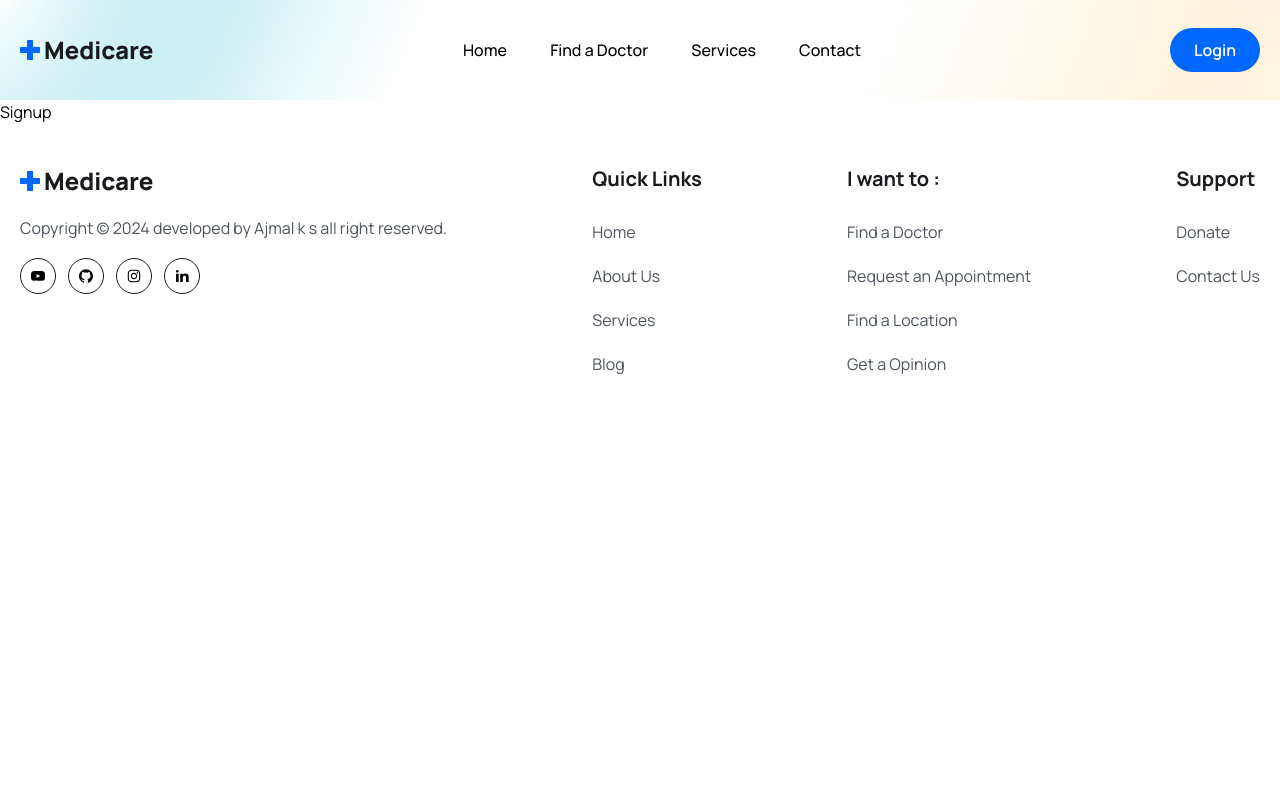
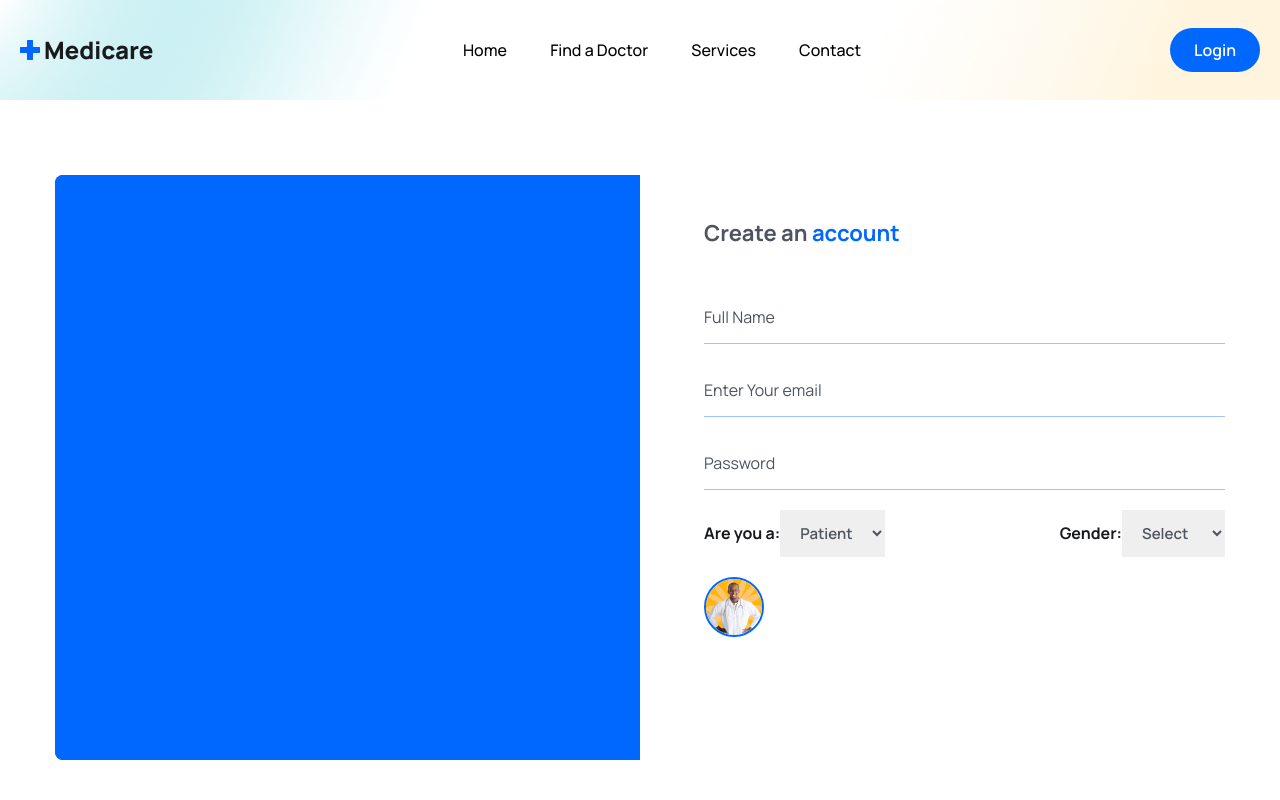
Before and after one commit to ajmal7641/Health-Care, a React (Vite) app in the folder frontend/: page /register in a window 1280 px wide. Shown: the top 800 px of the page. Built offline with nearby package versions, Linux system fonts and the light colour scheme.

Commit message:
health-care project fifth commit

```diff
--- a/frontend/src/pages/Doctors/DoctorAbout.jsx
+++ b/frontend/src/pages/Doctors/DoctorAbout.jsx
@@ -1,4 +1,4 @@
-import { formateDate } from '../../utils/formateDstes'
+import { formateDate } from '../../../utils/formateDstes'
 
 const DoctorAbout = () => {
   return (
--- a/frontend/src/pages/Doctors/DoctorDetails.jsx
+++ b/frontend/src/pages/Doctors/DoctorDetails.jsx
@@ -3,6 +3,7 @@
 import starIcon from '../../assets/images/Star.png'
 import DoctorAbout from './DoctorAbout'
 import Feedback from './Feedback'
+import SlidePanel from './SlidePanel'
 
 const DoctorDetails = () => {
       const [tab,setTab] = useState('about')
@@ -63,8 +64,9 @@
                                     tab === 'feedback' && <Feedback/>
                               }
                         </div>
-
-
+                  </div>
+                  <div>
+                        <SlidePanel/>
                   </div>
             </div>
       </div>
--- a/frontend/src/pages/Doctors/Feedback.jsx
+++ b/frontend/src/pages/Doctors/Feedback.jsx
@@ -1,6 +1,6 @@
 import React, { useState } from 'react'
 import avatar from '../../assets/images/avatar-icon.png'
-import { formateDate } from '../../utils/formateDstes'
+import { formateDate } from '../../../utils/formateDstes'
 import { AiFillStar } from "react-icons/ai";
 import FeedbackForm from './FeedbackForm';
 
@@ -34,10 +34,11 @@
             </p>
           </div>
         </div>
+
         <div className='flex gap-1'>
-          {[ ...Array(5).keys()].map((_,index)=>{
+          {[ ...Array(5).keys()].map((_,index)=>(
             <AiFillStar key={index} color='#0067FF' />
-          })}
+          ))}
 
         </div>
       </div>
--- a/frontend/src/pages/Doctors/FeedbackForm.jsx
+++ b/frontend/src/pages/Doctors/FeedbackForm.jsx
@@ -5,7 +5,16 @@
 
       const [rating,setRating] = useState(0)
       const [hover,setHover] = useState(0)
+      const [reviewText,setReviewText] = useState("")
+
+      const handleSubmitReview = async e=>{
+            e.preventDefault()
+
+            //later  use api
+      }
+
   return (
+      <form>
     <div>
       <h3 className="text-headingColor text-[16px] leading-6 font-semibold mb-4">
             How would you Rate the overall experience
@@ -40,6 +49,21 @@
       </div>
     </div>
 
+    <div className="mt-[30px]">
+      <h3 className='text-headingColor text-[16px] leading-6 font-semibold mb-4 mt-0'>
+            Share your feedback or suggestions*
+      </h3>
+      <textarea rows="10" className="border border-solid border-[#0066ff34] focus:outline
+       outline-primaryColor w-full px-4 py-3 rounded-md"
+       placeholder='write your message'
+        onChange={e => setReviewText(e.target.value)}>
+       </textarea>
+    </div>
+    <button type='submit' className='btn' onClick={handleSubmitReview}>
+      Submit Feedback
+    </button>
+    </form>
+
   )
 }
 
--- /dev/null
+++ b/frontend/src/pages/Doctors/SlidePanel.jsx
@@ -0,0 +1,51 @@
+
+const SlidePanel = () => {
+  return (
+    <div className='shadow-panelShadow p-3 lg:p-5 rounded-md'>
+           <div className="flex items-center justify-between" >
+            <p className='text_para mt-0 font-semibold'>Ticket Price</p>
+            <span className="text-[16px] leading-7 lg:text-[27px] text-headingColor font-bold">
+            ₹500
+            </span>
+           </div>
+
+           <div className="mt-[30px]">
+            <p className="text_para mt-0 font-semibold text-headingColor">
+                  Available Time Slots :
+            </p>
+
+            <ul className="mt-3">
+                  <li className="flex items-center justify-between mb-2">
+                        <p className="text-[15px] leading-6 text-textColor font-semibold">
+                              Sunday
+                        </p>
+                        <p className="text-[15px] leading-6 text-textColor font-semibold">
+                              4:00 PM - 9:30 PM
+                        </p>
+                  </li>
+
+                  <li className="flex items-center justify-between mb-2">
+                        <p className="text-[15px] leading-6 text-textColor font-semibold">
+                              Tuesday
+                        </p>
+                        <p className="text-[15px] leading-6 text-textColor font-semibold">
+                              4:00 PM - 9:30 PM
+                        </p>
+                  </li>
+
+                  <li className="flex items-center justify-between mb-2">
+                        <p className="text-[15px] leading-6 text-textColor font-semibold">
+                              Thursday
+                        </p>
+                        <p className="text-[15px] leading-6 text-textColor font-semibold">
+                              9:00 AM - 12:30 PM
+                        </p>
+                  </li>
+            </ul>
+           </div>
+           <button className='btn px-2 w-full rounded-md'> Book Appointment</button>
+    </div>
+  )
+}
+
+export default SlidePanel
--- a/frontend/src/pages/Login.jsx
+++ b/frontend/src/pages/Login.jsx
@@ -1,9 +1,58 @@
-import React from 'react'
+import React, { useState } from 'react'
+import {Link} from 'react-router-dom'
 
 const Login = () => {
-  return (
-    <div>Login</div>
-  )
+
+  const [formData, setFormData] = useState({
+    email: '',
+    password: '',
+  })
+
+  const handleInputChange = e => {
+    setFormData({ ...formData, [e.target.name]: e.target.value })
+  }
+  return <section className='px-5 lg:px-0 '>
+    <div className="w-full max-w-[570px] mx-auto rounded-lg shadow-md md:p-10 ">
+      <h3 className="text-headingColor text-[22px] leading-9 font-bold mb-10">
+        Hello <span className='text-primaryColor'> Wecome</span>Back🎉
+      </h3>
+      <form className="py-4 md:py-0">
+
+        <div className="mb-5">
+          <input type="email"
+           placeholder='Enter your Email'
+            name='email'
+           value={FormData.email}
+           onChange={handleInputChange}
+           className='w-full py-3 border-b border-solid border-[#0066ff61] focus:outline-none
+           focus:border-b-primaryColor text-[16px] leading-7 text-headingColor
+           placeholder:text-textColor cursor-pointer ' required/>
+        </div>
+
+        <div className="mb-5">
+          <input type="password"
+          placeholder='Enter your Password'
+           name='password'
+           value={FormData.password}
+            onChange={handleInputChange}
+           className='w-full py-3 border-b border-solid border-[#0066ff61] focus:outline-none
+           focus:border-b-primaryColor text-[16px] leading-7 text-headingColor
+           placeholder:text-textColor cursor-pointer ' required/>
+        </div>
+
+        <div className="mt-7 ">
+          <button type='submit' className='w-full bg-primaryColor text-white text-[18px] leading-[30px] rounded-lg px-4 py-3 '>
+            Login
+          </button>
+        </div>
+        <p className="mt-5 text-textColor text-center">
+          Don&apos; have an account? <Link to='/register' className='text-primaryColor font-medium ml-1' >Register</Link>
+        </p>
+
+      </form>
+    </div>
+  </section>
+
 }
 
 export default Login
--- a/frontend/src/pages/Signup.jsx
+++ b/frontend/src/pages/Signup.jsx
@@ -1,8 +1,107 @@
 import React from 'react'
+import signupImg from '../assets/images/signup.gif'
+import avatar from "../assets/images/doctor-img01.png"
 
 const Signup = () => {
   return (
-    <div>Signup</div>
+    <section className="px-5 xl:px-0 ">
+      <div className="max-w-[1170px] mx-auto">
+        <div className="grid grid-cols-1 lg:grid-cols-2">
+          {/* ==========img box======== */}
+          <div className="hidden lg:block bg-primaryColor rounded-l-lg">
+            <figure className="rounded-l-lg">
+              <img src={signupImg} alt="" className='w-full rounded-l-lg ' />
+            </figure>
+          </div>
+
+          {/* =========signup form======= */}
+          <div className="rounded-l-lg lg:pl-16 py-10">
+            <h3 className='text-textColor text-[22px] leading-9 font-bold  mb-10'>
+              Create an <span className='text-primaryColor text-[22px] leading-9 font-bold  mb-10'>
+                account</span>
+            </h3>
+            <form>
+
+              <div className="mb-5">
+                <input type="text"
+                  placeholder='Full Name'
+                  name='name'
+                  value=''
+                  className='w-full pr-4 py-3 border-b border-solid border-[#0066ff61] focus:outline-none
+                  focus:border-b-primaryColor text-[16px] leading-7 text-headingColor
+                  placeholder:text-textColor cursor-pointer ' required />
+              </div>
+
+              <div className="mb-5">
+                <input type="email"
+                  placeholder='Enter Your email'
+                  name='email'
+                  value=''
+                  className='w-full pr-4 py-3 border-b border-solid border-[#0066ff61] focus:outline-none
+                  focus:border-b-primaryColor text-[16px] leading-7 text-headingColor
+                  placeholder:text-textColor cursor-pointer ' required />
+              </div>
+
+              <div className="mb-5">
+                <input type="password"
+                  placeholder='Password'
+                  name='password'
+                  value=''
+                  className='w-full pr-4 py-3 border-b border-solid border-[#0066ff61] focus:outline-none
+                  focus:border-b-primaryColor text-[16px] leading-7 text-headingColor
+                  placeholder:text-textColor cursor-pointer ' required />
+              </div>
+
+              <div className="mb-5 flex items-center justify-between">
+                <label className="text-headingColor font-bold text-[16px] leading-7">
+                  Are you a:
+                  <select
+                    name="role"
+                    className="text-textColor font-semibold text-[15px] leading-7 px-4 py-3
+                    focus:outline-none">
+                   <option value="patient">Patient</option>
+                  <option value="doctor">Doctor</option>
+                </select>
+              </label>
+
+              <label className="text-headingColor font-bold text-[16px] leading-7">
+                  Gender:
+                  <select
+                    name="gender"
+                    className="text-textColor font-semibold text-[15px] leading-7 px-4 py-3
+                    focus:outline-none">
+                   <option value="">Select</option>
+                   <option value="male">Male</option>
+                  <option value="female">Female</option>
+                  <option value="other">Other</option>
+                </select>
+              </label>
+              </div>
+
+              <div className="mb-5 flex items-center gap-3">
+                <figure className="w-[60px] h-[60px] rounded-full border-2 border-primaryColor
+                flex items-center justify-center">
+                  <img src={avatar} alt="" className='w-full rounded-full '/>
+                </figure>
+
+                <div className='relative w-[130px]  h-[50px] '>
+                <input
+                 type="file"
+                 name="photo"
+                 id="customFile"
+                 accept='.jpg , .png'
+                 className='absolute top-0 left-0 w-full h-full opacity-0 cursor-pointer'
+                 />
+                 <label htmlFor="customFile" className='absolute top-0 left-0 w-full h-full flex items-center px-[0.75rem] py-[0.375rem] text-[15px]'></label>
+              </div>
+
+              </div>
+
+            </form>
+          </div>
+        </div>
+      </div>
+    </section>
   )
 }
 
```
Also changed, not shown: frontend/utils/formateDstes.jsx (renamed from frontend/src/utils/formateDstes.jsx).
